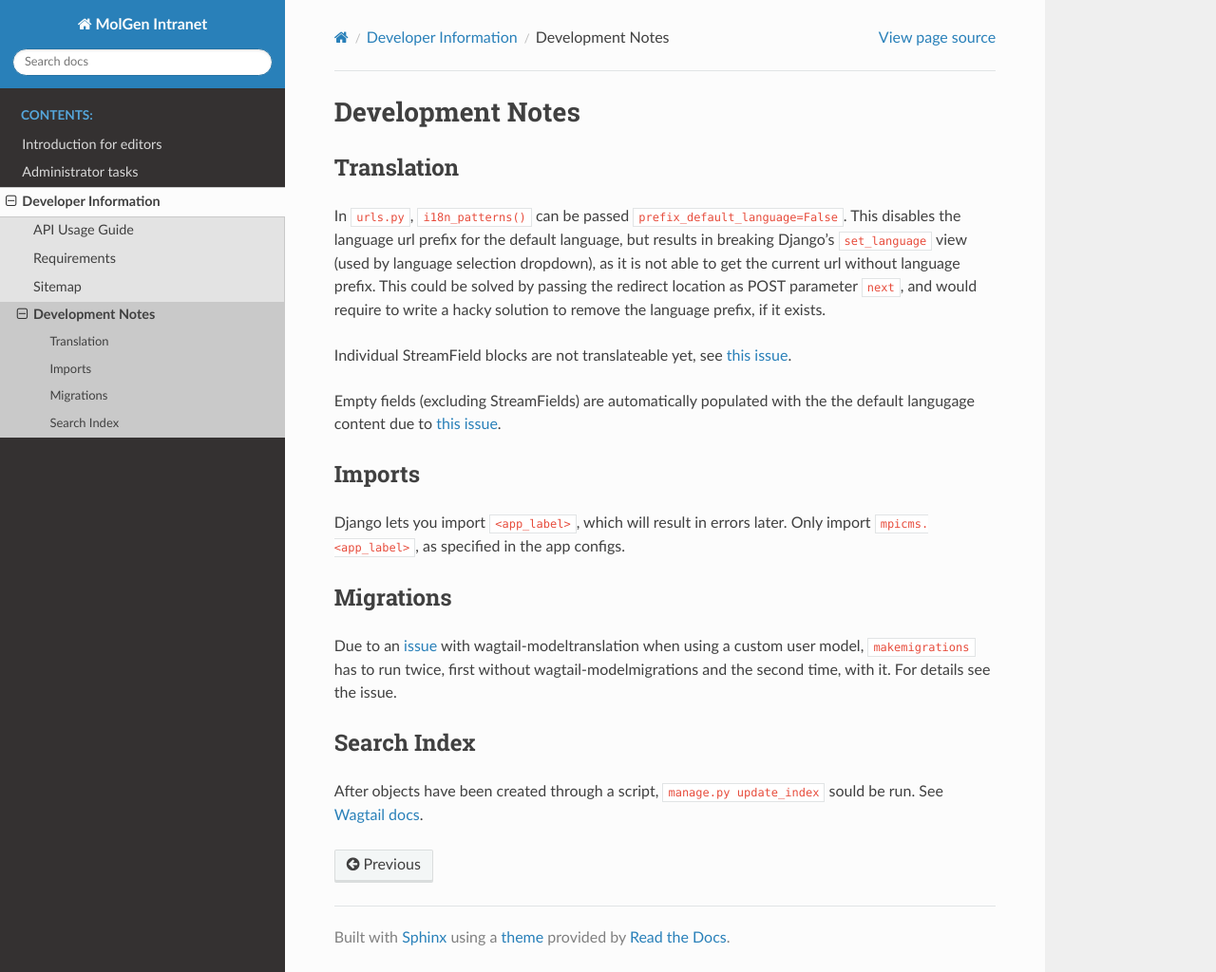
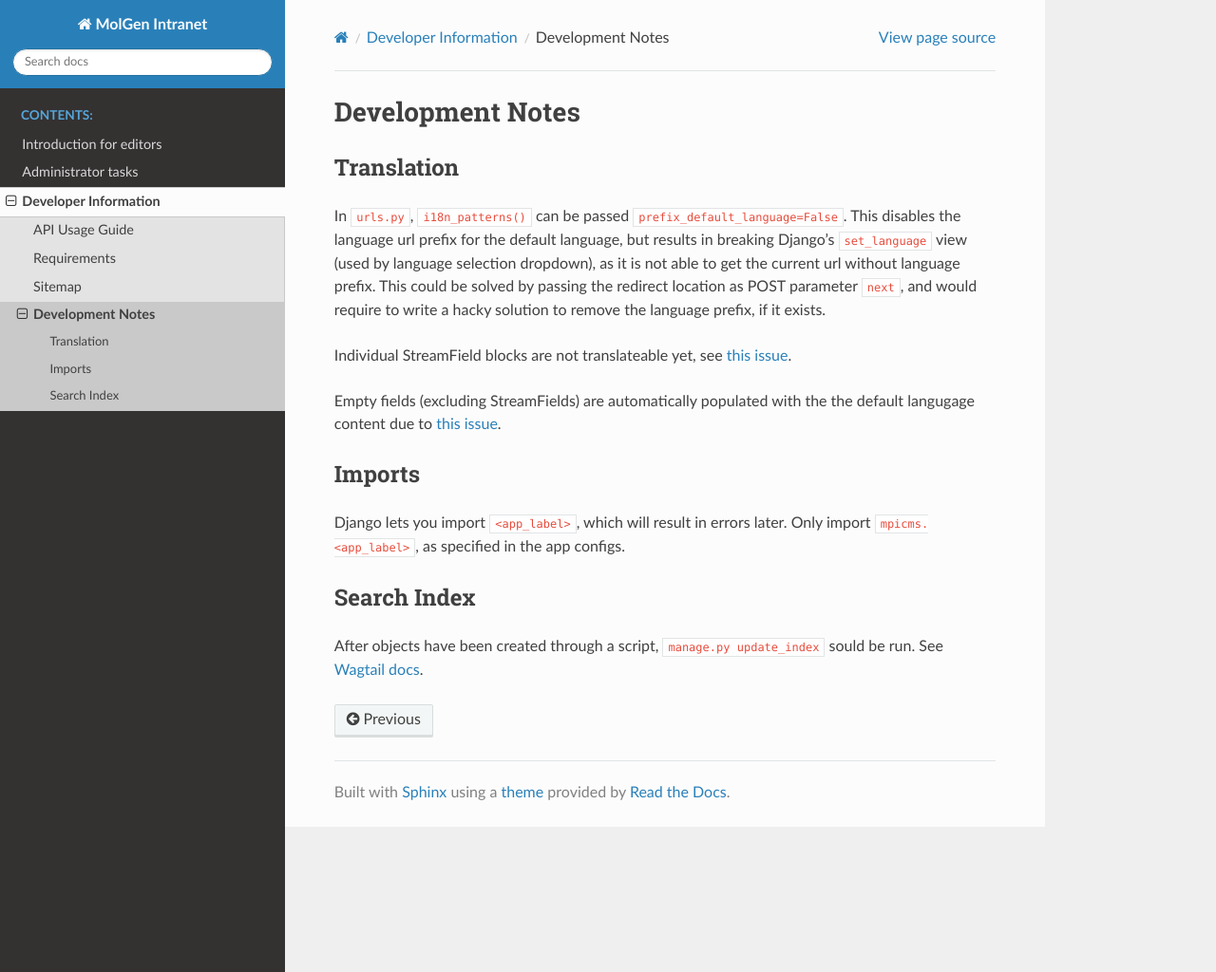
Before and after one commit to MerlinB/mpicms, a Sphinx documentation site: the page built from docs/developer_information/dev_notes.md, in a window 1280 px wide and 1024 px high. Shown: the whole window at 95% size. Built offline with Sphinx 7.4.7 and the Read the Docs theme 2.0.0, drawn with Linux system fonts in a browser that asks for light colours; pages that are not in the unit, such as notebooks, are missing from menus.

Commit message:
No custom user model used

```diff
--- a/docs/developer_information/dev_notes.md
+++ b/docs/developer_information/dev_notes.md
@@ -10,8 +10,5 @@ Empty fields (excluding StreamFields) are automatically populated with the the d
 ## Imports
 Django lets you import `<app_label>`, which will result in errors later. Only import `mpicms.<app_label>`, as specified in the app configs.
 
-## Migrations
-Due to an [issue](https://github.com/infoportugal/wagtail-modeltranslation/issues/240) with wagtail-modeltranslation when using a custom user model, `makemigrations` has to run twice, first without wagtail-modelmigrations and the second time, with it. For details see the issue.
-
 ## Search Index
 After objects have been created through a script, `manage.py update_index` sould be run. See [Wagtail docs](https://docs.wagtail.io/en/latest/topics/search/indexing.html#the-update-index-command).
```
